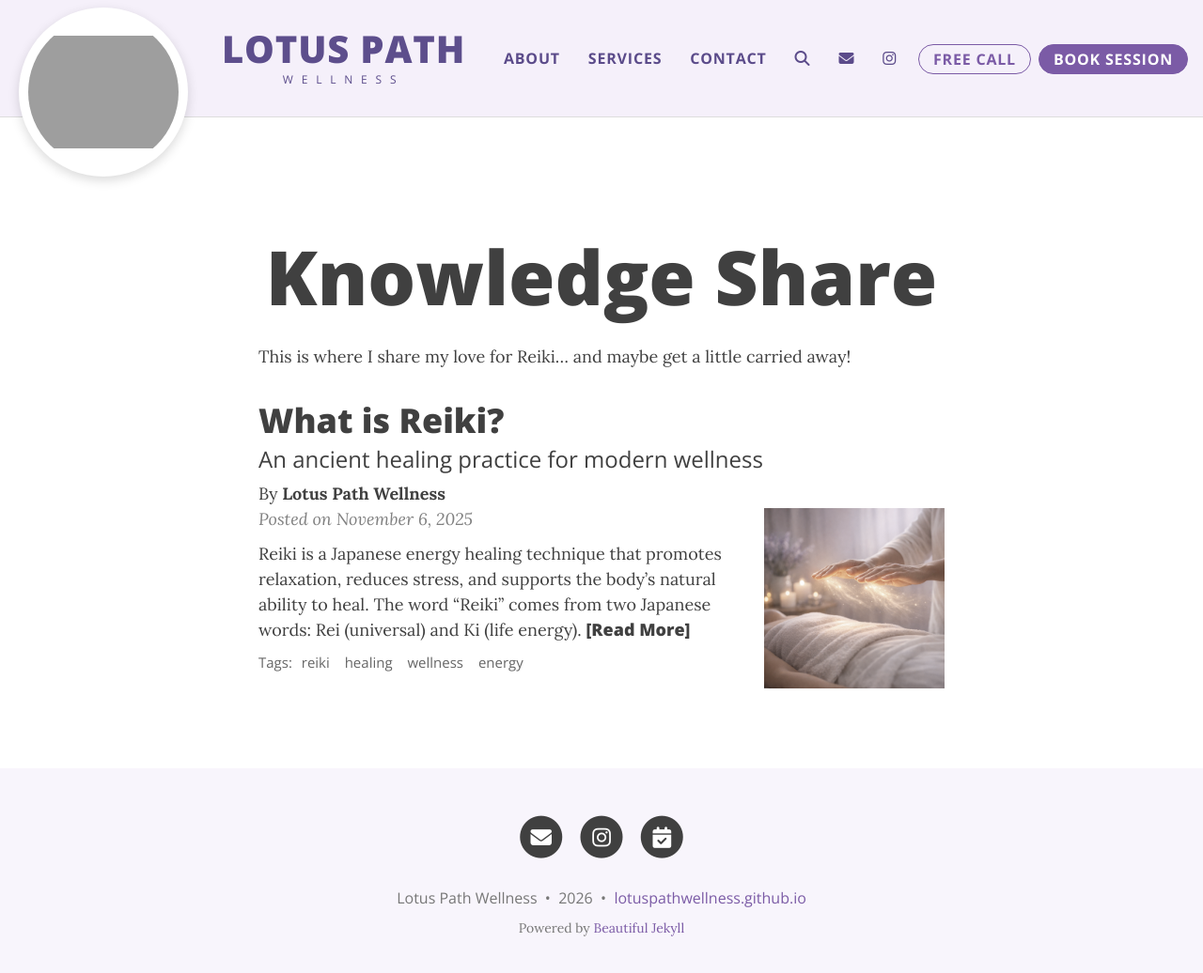
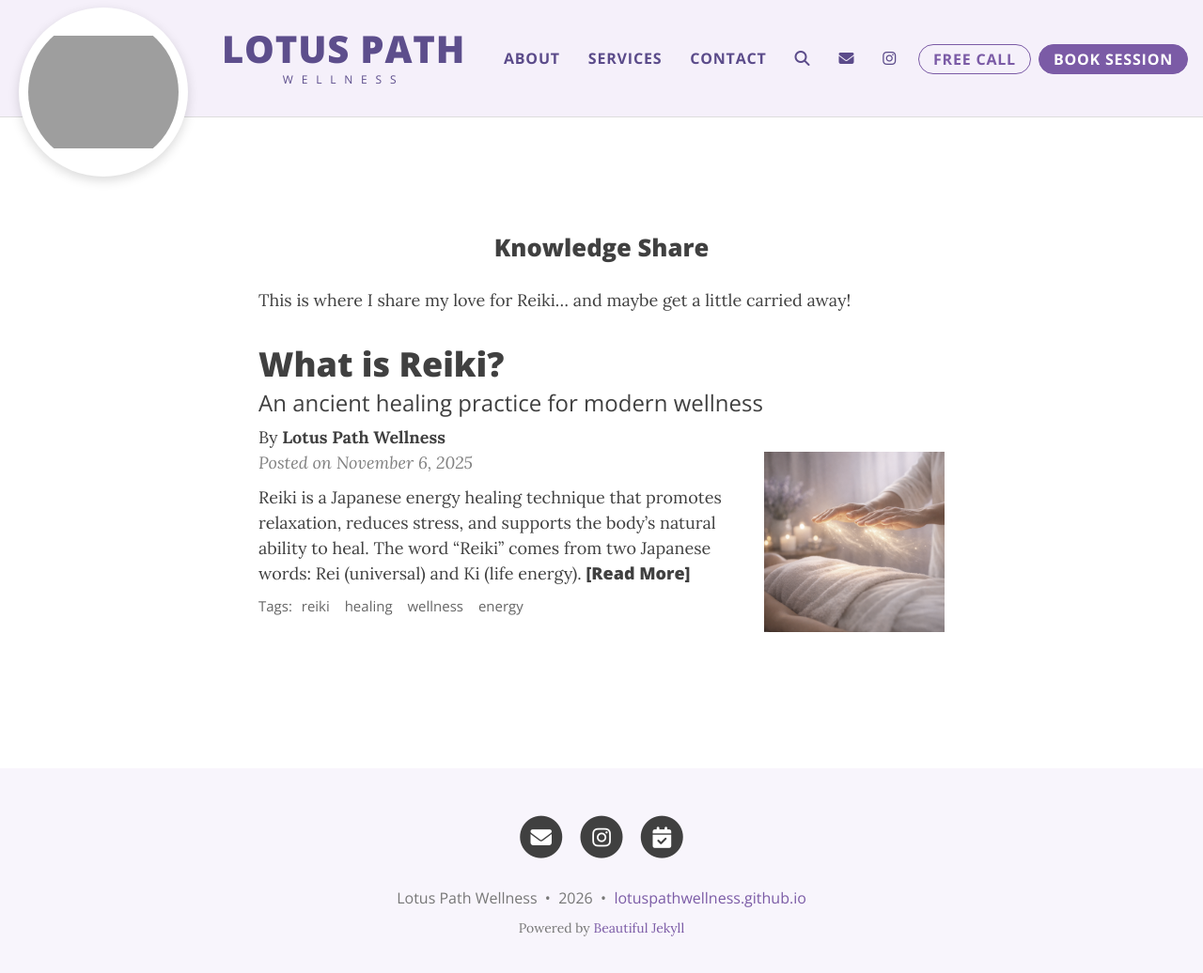
Before and after one commit to lotuspathwellness/lotuspathwellness.github.io, a Jekyll site: the page built from index.html, in a window 1280 px wide and 1049 px high. Shown: the top 1036 px of the window at 94% size. Built offline with Jekyll 4.4.1, drawn with Linux system fonts in a browser that asks for light colours; the list of posts is cut into pages by our own code; comment, search, counter and statistics services are not loaded; grey boxes are pictures that could not be loaded.

Commit message:
Make all page titles smaller globally via CSS

```diff
--- a/assets/css/custom.css
+++ b/assets/css/custom.css
@@ -169,6 +169,7 @@ body {
   color: white !important;
 }
 
-.page-heading h1 {
-  font-size: 2rem;
+.intro-header .page-heading h1,
+.intro-header .post-heading h1 {
+  font-size: 1.6rem;
 }
```
